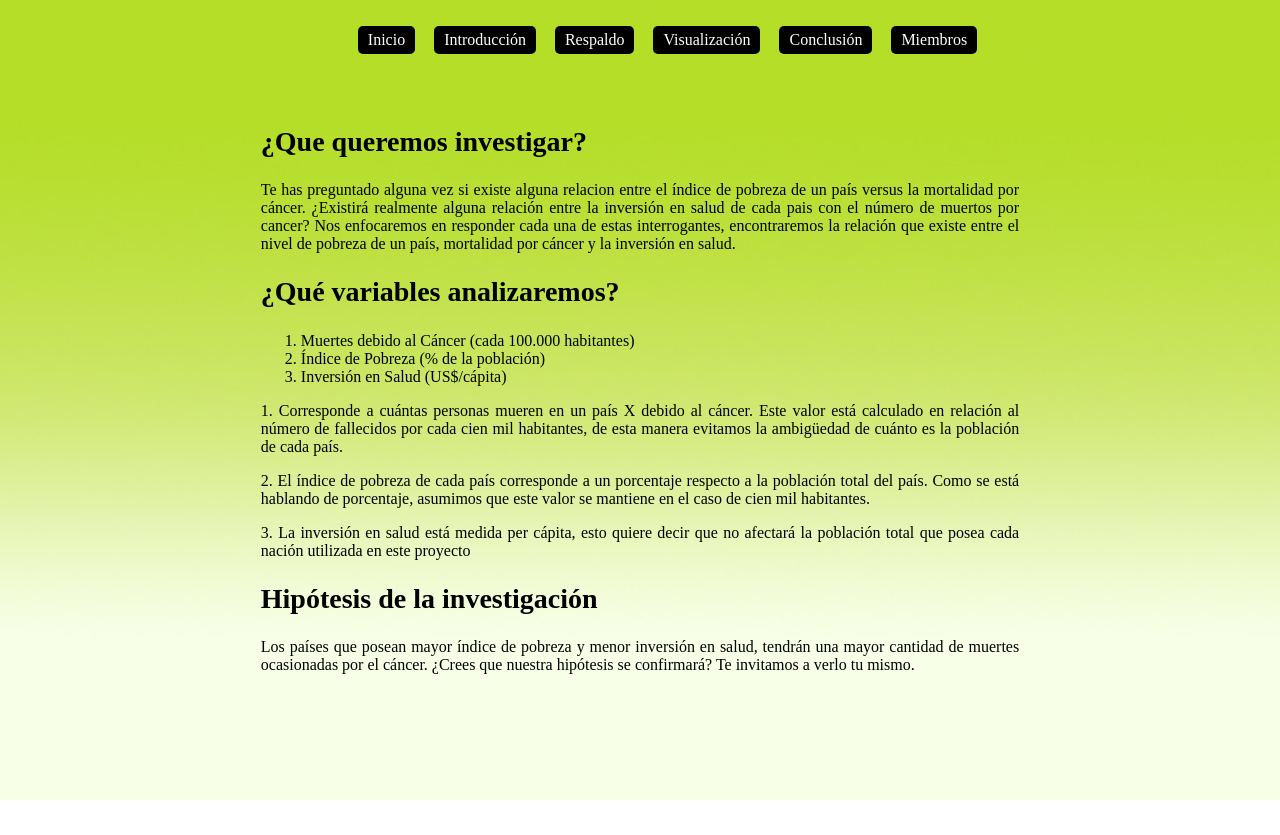
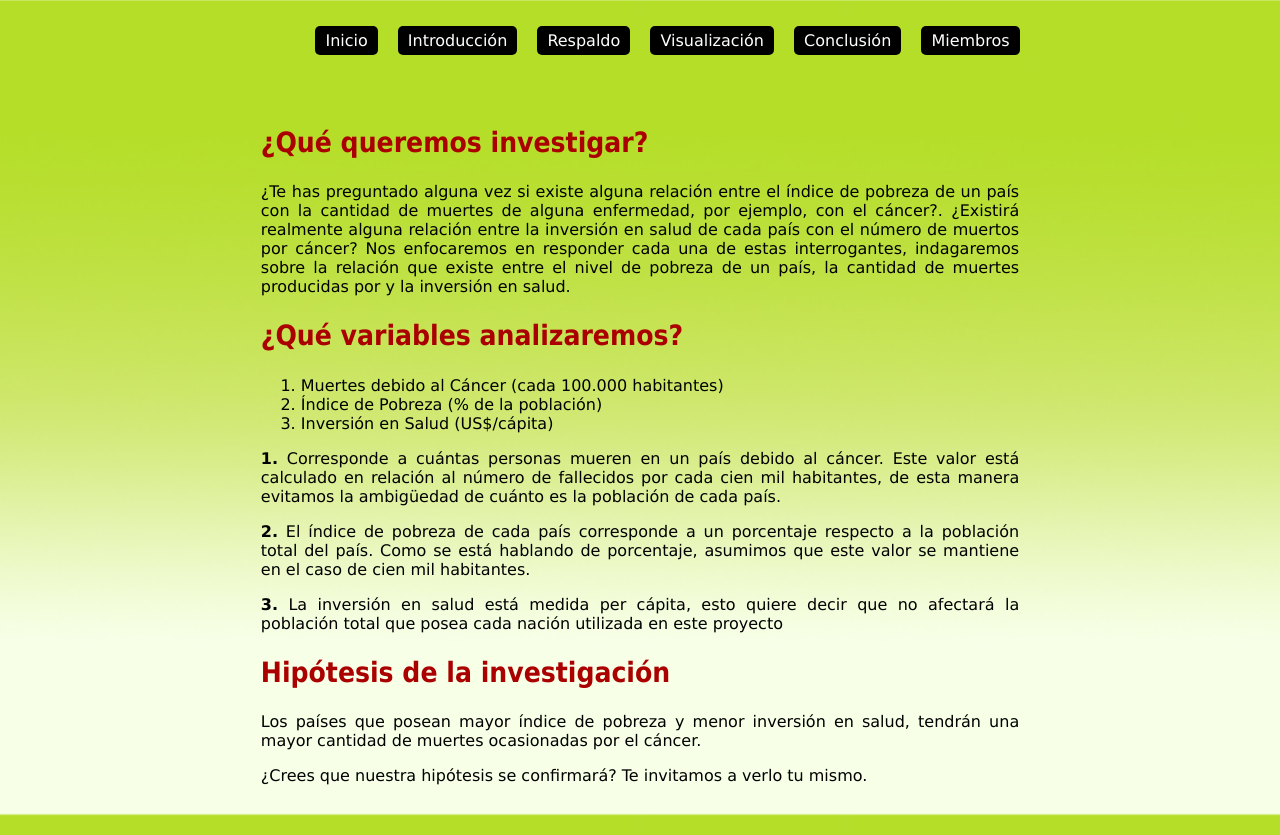
Before and after one commit to criscv/criscv.github.io, a plain HTML site: page intro.html in a window 1280 px wide. Before the commit the page ends 800 px from the top, so only its background shows below. Drawn offline with Linux system fonts and the light colour scheme.

Commit message:
cambios maca

```diff
--- a/estilo.css
+++ b/estilo.css
@@ -1,5 +1,5 @@
 body {
-  font-family: 'Comic Sans';
+  font-family: 'Verdana';
 }
 body {
 	background: url(fondo.jpg) no-repeat center center fixed;
@@ -53,6 +53,12 @@ h2 {
 	border: 5px dotted gray;
 	text-align: center;
 	height:50px;
+}
+.titulo {
+	font-family: 'Tahoma'
+}
+.titulo {
+	  color: #AA0000;
 }
 
 .text p{
@@ -123,5 +129,3 @@ img{
 	height: auto;
 	margin-left: auto;
     margin-right: auto;
-
-}
--- a/intro.html
+++ b/intro.html
@@ -25,23 +25,25 @@
 	</header>
 
 <section class="intro">
-	<article> <h2> ¿Que queremos investigar? </h2>
-			<p align="justify">Te has preguntado alguna vez si existe alguna relacion entre el índice de pobreza de un país versus la mortalidad por cáncer. ¿Existirá realmente alguna relación entre la inversión en salud de cada pais con el número de muertos por cancer? Nos enfocaremos en responder cada una de estas interrogantes, encontraremos la relación que existe entre el nivel de pobreza de un país, mortalidad por cáncer y la inversión en salud.</p>
+	<article> <h2 class="titulo">¿Qué queremos investigar? </h2>
+			<p align="justify">¿Te has preguntado alguna vez si existe alguna relación entre el índice de pobreza de un país con la cantidad de muertes de alguna enfermedad, por ejemplo, con el cáncer?. ¿Existirá realmente alguna relación entre la inversión en salud de cada país con el número de muertos por cáncer?
+				Nos enfocaremos en responder cada una de estas interrogantes, indagaremos sobre la relación que existe entre el nivel de pobreza de un país, la cantidad de muertes producidas por y la inversión en salud.</p>
 		</article>
-		<article> <h2> ¿Qué variables analizaremos? </h2>
+		<article> <h2 class="titulo"> ¿Qué variables analizaremos? </h2>
 			<ol>
 				<li value="1"> Muertes debido al Cáncer <me>(cada 100.000 habitantes)</me></li>
 				<li> Índice de Pobreza <me>(% de la población)</me></li>
 				<li> Inversión en Salud <me>(US$/cápita)</me></li>
 			</ol>
-			<p>1. Corresponde a cuántas personas mueren en un país X debido al cáncer. Este valor está calculado en relación al número de fallecidos por cada cien mil habitantes, de esta manera evitamos la ambigüedad de cuánto es la población de cada país.</p>
-			<p>2. El índice de pobreza de cada país corresponde a un porcentaje respecto a la población total del país. Como se está hablando de porcentaje, asumimos que este valor se mantiene en el caso de cien mil habitantes.</p>
-			<p>3. La inversión en salud está medida per cápita, esto quiere decir que no afectará la población total que posea cada nación utilizada en este proyecto</p>
+			<p><b>1.</b> Corresponde a cuántas personas mueren en un país debido al cáncer. Este valor está calculado en relación al número de fallecidos por cada cien mil habitantes, de esta manera evitamos la ambigüedad de cuánto es la población de cada país.</p>
+			<p><b>2.</b> El índice de pobreza de cada país corresponde a un porcentaje respecto a la población total del país. Como se está hablando de porcentaje, asumimos que este valor se mantiene en el caso de cien mil habitantes.</p>
+			<p><b>3.</b> La inversión en salud está medida per cápita, esto quiere decir que no afectará la población total que posea cada nación utilizada en este proyecto</p>
 		</article>
 
-		<article><h2> Hipótesis de la investigación </h2>
+		<article><h2 class="titulo"> Hipótesis de la investigación </h2>
 			<p> Los países que posean mayor índice de pobreza y menor inversión en salud, tendrán una mayor cantidad de muertes ocasionadas por el cáncer.
-			¿Crees que nuestra hipótesis se confirmará? Te invitamos a verlo tu mismo.
+			</p>
+			<p>¿Crees que nuestra hipótesis se confirmará? Te invitamos a verlo tu mismo.
 			</p>
 		</article>
 	</section>
```
Also changed, not shown: conclusion.html (+2 -2 lines), index.html (+1 -1 lines), mate.html (+15 -9 lines), miembros.html (+3 -1 lines), visualizacion.html (+4 -4 lines), 1 other file.
